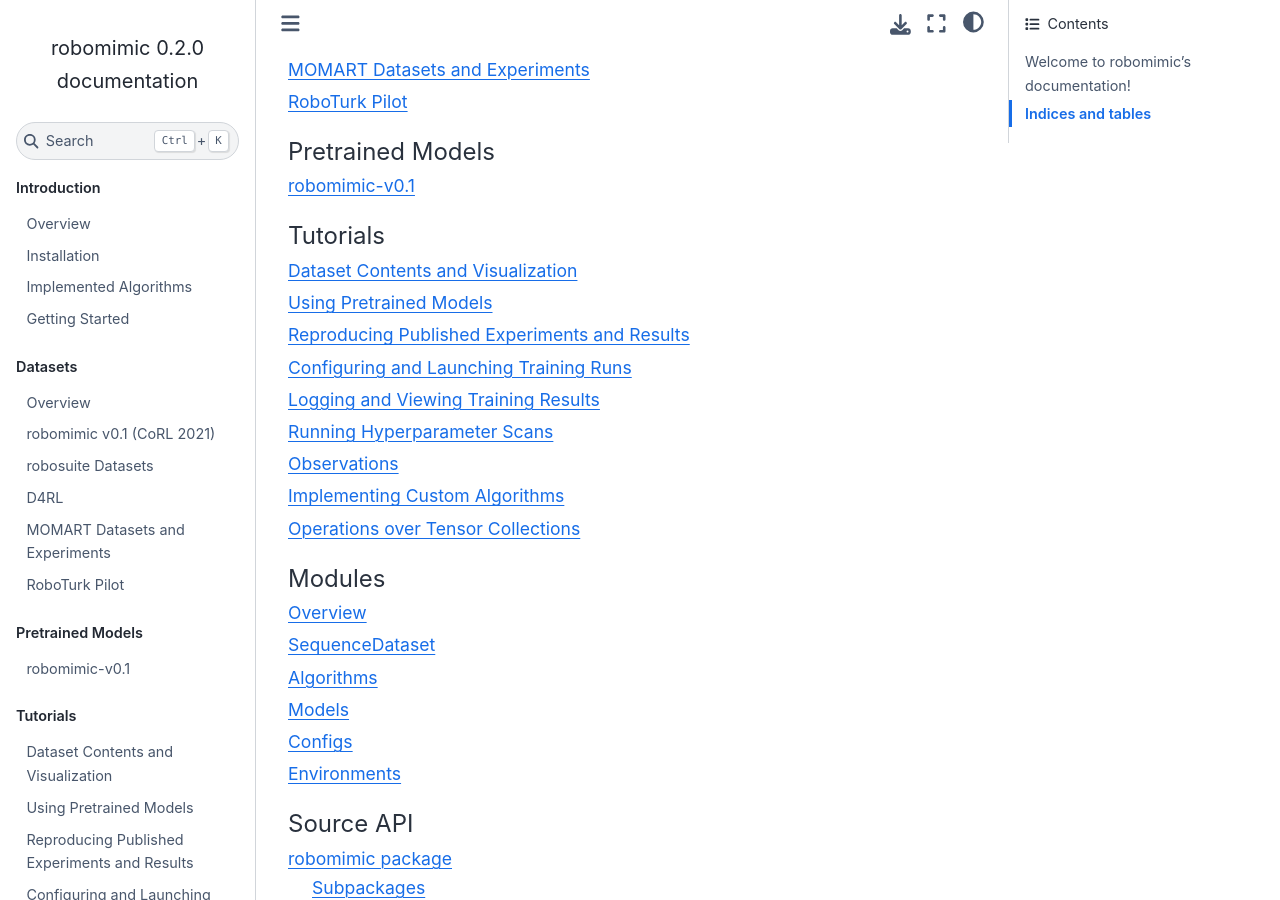
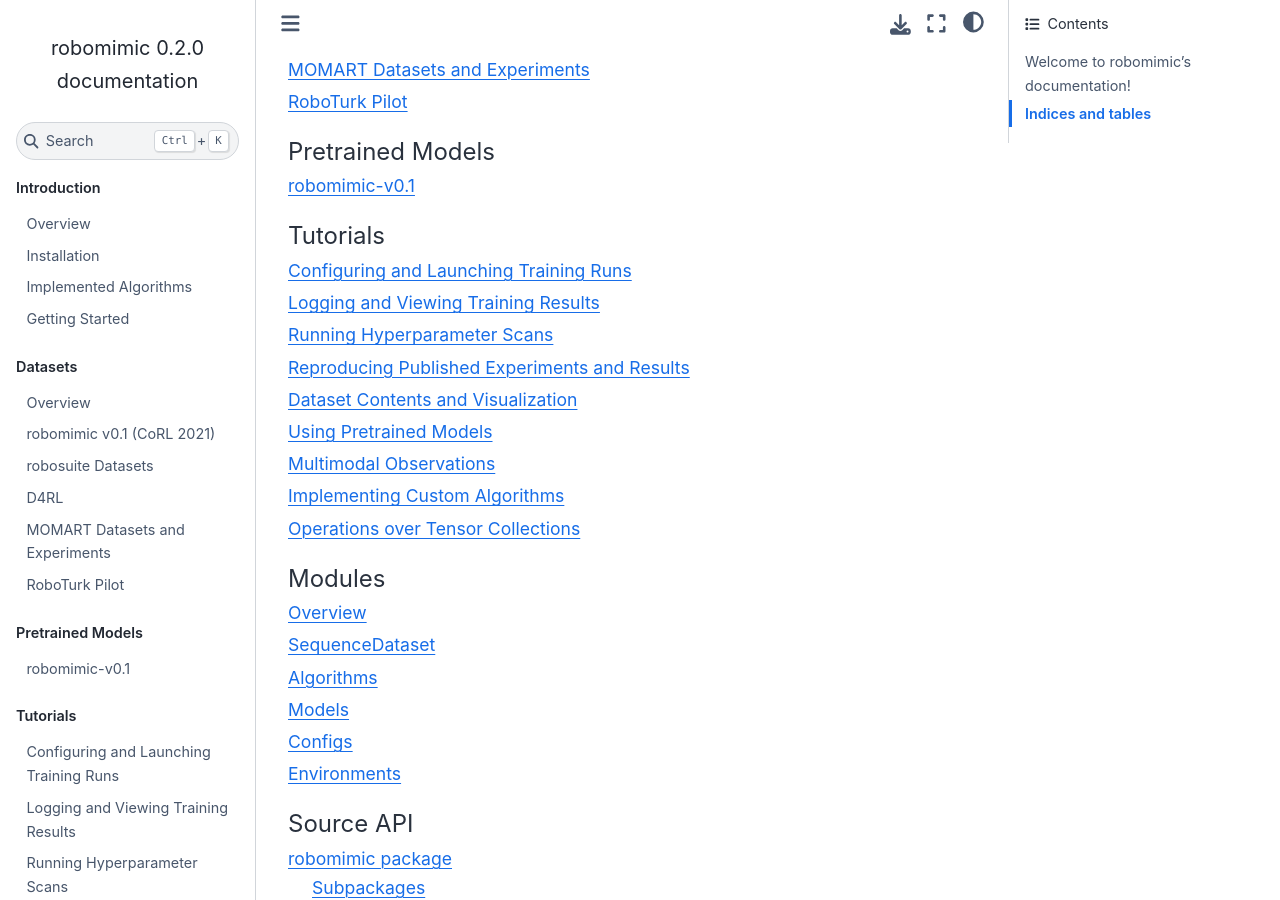
Before and after one commit to ARISE-Initiative/robomimic, a Sphinx documentation site: the page built from docs/index.rst, in a window 1280 px wide and 900 px high, scrolled down 508 px. Built offline with Sphinx 7.4.7 and the Sphinx Book theme 1.1.4, drawn with Linux system fonts in a browser that asks for light colours; pages that are not in the unit, such as notebooks, are missing from menus.

Commit message:
reorder tutorials

```diff
--- a/docs/index.rst
+++ b/docs/index.rst
@@ -36,12 +36,12 @@
    :maxdepth: 1
    :caption: Tutorials
 
-   tutorials/dataset_contents
-   tutorials/using_pretrained_models
-   tutorials/reproducing_experiments
    tutorials/configs
    tutorials/viewing_results
    tutorials/hyperparam_scan
+   tutorials/reproducing_experiments
+   tutorials/dataset_contents
+   tutorials/using_pretrained_models
    tutorials/observations
    tutorials/custom_algorithms
    tutorials/tensor_collections
--- a/docs/tutorials/observations.md
+++ b/docs/tutorials/observations.md
@@ -1,4 +1,4 @@
-# Observations
+# Multimodal Observations
 
 TODO: decide if more observation-related examples (modalities, nets, etc.) should go here instead of elsewhere, like in modules/models docs.
 
```
